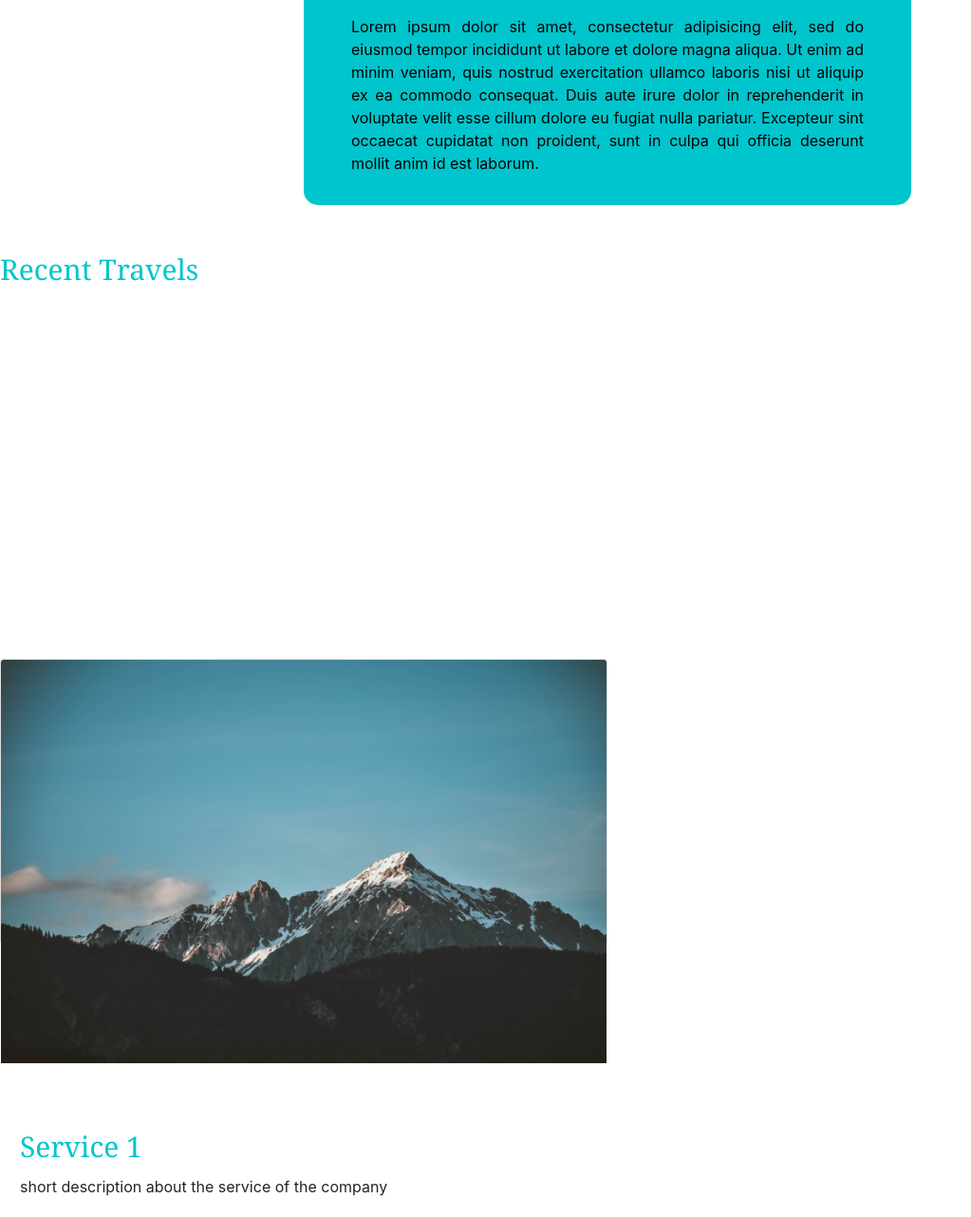
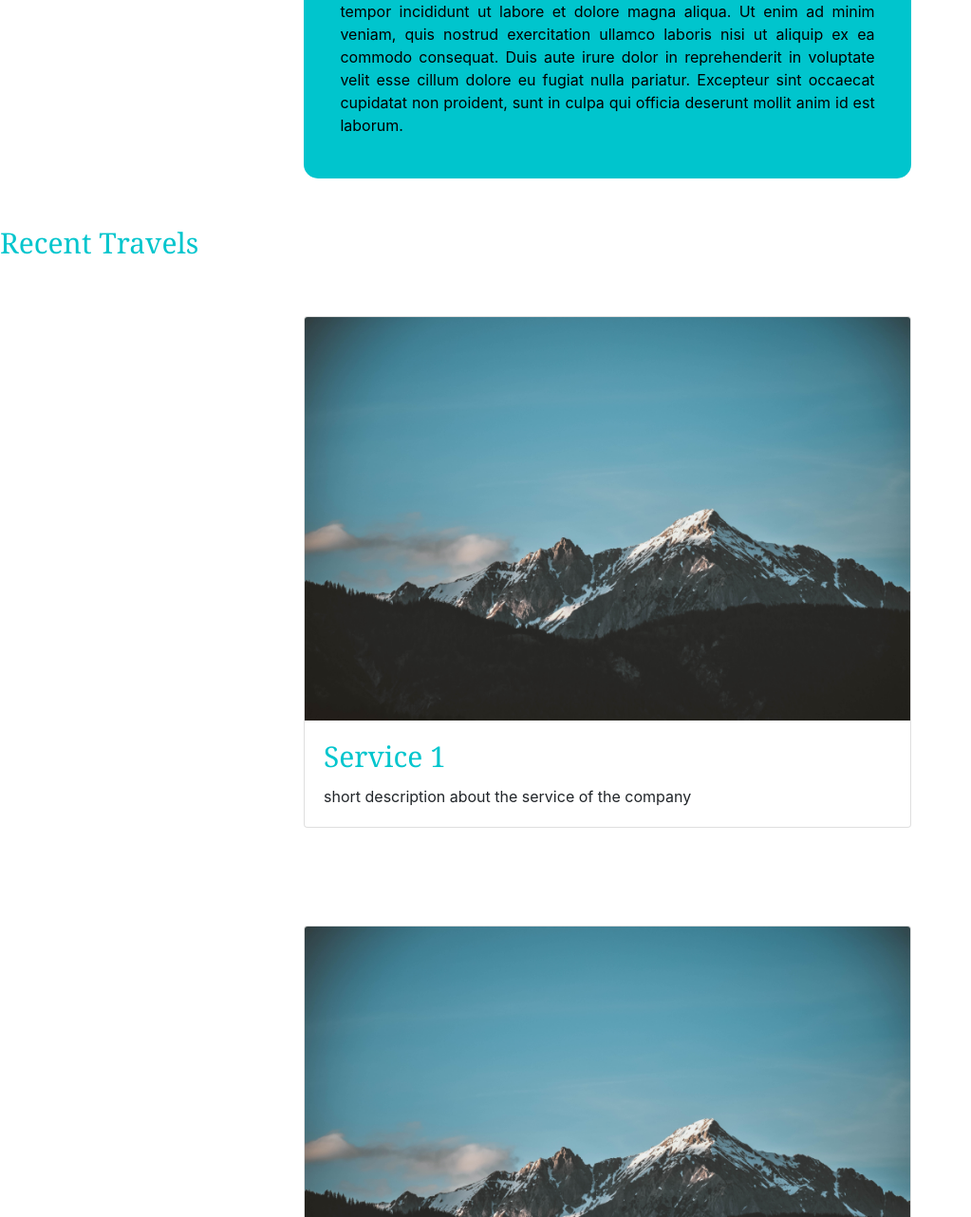
Before and after one commit to sarahdidulo/capstone_1, a plain HTML site: page index.html in a window 1280 px wide. Shown: the part 1314-2596 px from the top of the page at 95% size, without its empty margins (0-1023 px from the left). Drawn offline with nearby package versions, Linux system fonts and the light colour scheme; a web font is replaced by a local one.

Commit message:
new updates

```diff
--- a/assets/css/style.css
+++ b/assets/css/style.css
@@ -87,6 +87,20 @@ h2{
 	height: 30px;
 }
 
+.content{
+	height: 250px;
+	background-color: #00C5CD;
+	border-radius: 15px;
+	padding: 3%;
+	color: black;
+	width: 50%;
+	margin-top: -3%;
+	margin-left: 25%;
+	text-align: justify;
+	z-index: -2	;
+}
+
+
 .logo{
 	height: 300px;
 	width: 25%;
@@ -97,22 +111,6 @@ h2{
 	display: block;
 	z-index:2;
 }
-
-
-.content{
-	height: 250px;
-	background-color: #00C5CD;
-	border-radius: 15px;
-	padding: 50px;
-	color: black;
-	width: 50%;
-	margin-left: 25%;
-	margin-top: -10px;
-	z-index: -2	;
-}
-
-
-
 
 .landing{
 	min-height: 100vh;
@@ -139,9 +137,14 @@ h2{
 
 .card{
 	width: 50%;
-	height: 300px;
-	margin-top: 30%;
+	margin: auto;
+	margin-top: 4%;
+	margin-bottom: 4%;
 	/*margin-left: 50%;*/
+}
+
+.card-title{
+	margin-top: 0;
 }
 
 h3{
--- a/index.html
+++ b/index.html
@@ -93,14 +93,8 @@
 
 			<div class="col-12 col-md-12">
 					<img class= "logo" src="assets/images/logo.jpg">
-			</div>
 
-		</div>
-
-		<div id="row2" class="row">
-
-		<div class="col-12 col-md-12 text-justify">
-		<div class="content">
+				<div class="content">
 			Lorem ipsum dolor sit amet, consectetur adipisicing elit, sed do eiusmod
 			tempor incididunt ut labore et dolore magna aliqua. Ut enim ad minim veniam,
 			quis nostrud exercitation ullamco laboris nisi ut aliquip ex ea commodo
@@ -108,7 +102,9 @@
 			cillum dolore eu fugiat nulla pariatur. Excepteur sint occaecat cupidatat non
 			proident, sunt in culpa qui officia deserunt mollit anim id est laborum.
 		</div>
+
 		</div>
+
 		</div>
 
 
@@ -132,8 +128,23 @@
 						</div>
 
 					</div>
+			</div>
+		</div>
+
+		<div class="row no gutters">
+			<div class="col-12 col-md-12">
 
 
+				<div class="card">
+						<img class="card-img-top img-fluid" src="assets/images/bg.jpg">
+
+						<div class="card-body">
+							<h3 class="card-title">Service 1</h3>
+							<p class="card-text">short description about the service of the company</p>
+
+						</div>
+
+					</div>
 			</div>
 		</div>
 		<!-- <div class="row no gutters">
```
